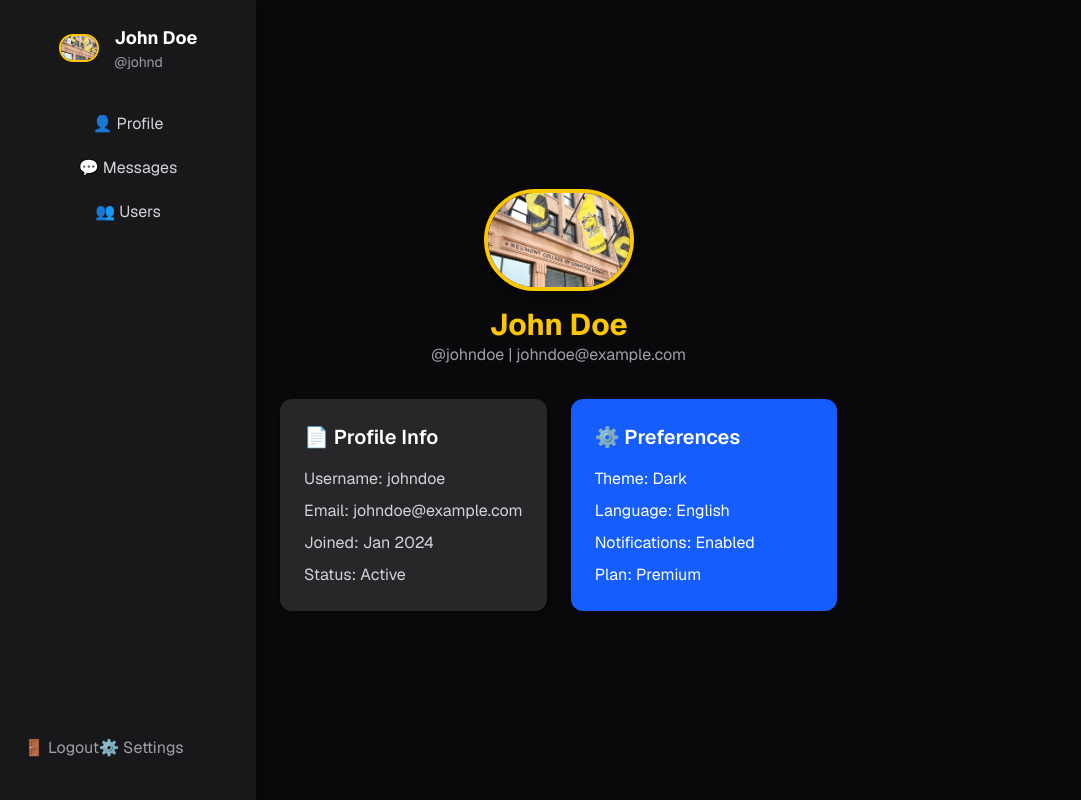
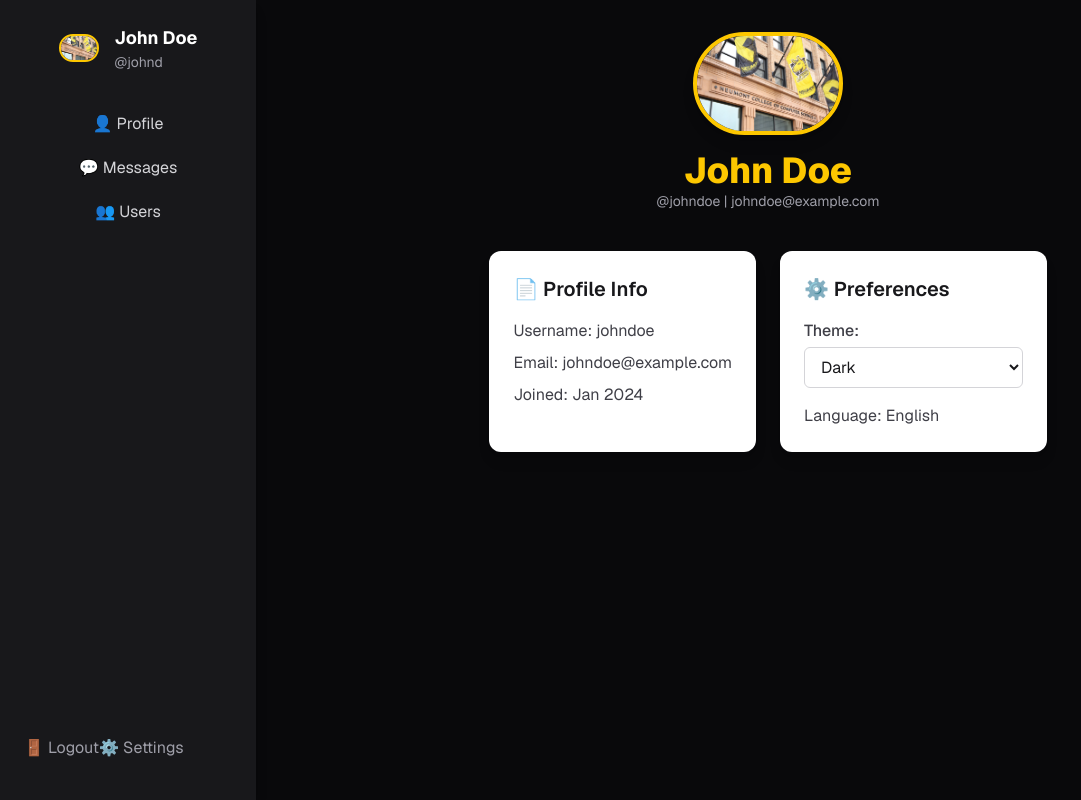
Before and after one commit to timmyjinks/Neumont-Marketplace, a Next.js app in the folder frontend/: page /profile in a window 1280 px wide. Shown: the whole page, without its empty margins (0-1081 px from the left). Built offline with nearby package versions, Linux system fonts and the light colour scheme.

Commit message:
simple profile page

```diff
--- a/frontend/app/profile/page.tsx
+++ b/frontend/app/profile/page.tsx
@@ -1,16 +1,34 @@
+"use client";
 import Image from "next/image";
 import bgImg from "@/public/Neumontt.jpg";
-import SideBar  from "@/componets/profile-side";
+import SideBar from "@/componets/profile-side";
+import { useState, useEffect } from "react";
 
 export default function ProfileDashboard() {
+  const [theme, setTheme] = useState("dark");
+
+  useEffect(() => {
+    const storedTheme = localStorage.getItem("theme");
+    if (storedTheme) setTheme(storedTheme);
+  }, []);
+
+  useEffect(() => {
+    document.documentElement.classList.toggle("dark", theme === "dark");
+    localStorage.setItem("theme", theme);
+  }, [theme]);
+
   return (
-    <div className="flex h-screen w-full bg-zinc-950 text-white font-sans">
-
+    <div
+      className={`relative flex h-screen w-full font-sans overflow-hidden transition-colors duration-300 ${
+        theme === "dark" ? "bg-zinc-950 text-white" : "bg-white text-zinc-900"
+      }`}
+    >
       {/* Sidebar */}
-      <SideBar  />
+      <SideBar />
 
       {/* Main Content */}
-      <main className="justify-center items-center p-6 flex flex-col">
+      <main className="relative flex flex-col flex-1 overflow-y-auto p-8 space-y-10">
+        {/* Header */}
         <div className="flex flex-col items-center">
           <Image
             src={bgImg}
@@ -19,30 +37,38 @@ export default function ProfileDashboard() {
             height={150}
             className="rounded-full border-4 border-yellow-400 shadow-lg mb-4"
           />
-          <h1 className="text-3xl font-bold text-yellow-400">John Doe</h1>
-          <p className="text-zinc-400 mb-8">@johndoe | johndoe@example.com</p>
+          <h1 className="text-4xl font-extrabold text-yellow-400">John Doe</h1>
+          <p className="text-zinc-400 dark:text-zinc-400 text-sm">@johndoe | johndoe@example.com</p>
         </div>
 
-        <div className="grid grid-cols-1 md:grid-cols-2 gap-6 max-w-4xl mx-auto">
-          {/* Left Block */}
-          <div className="bg-zinc-800 p-6 rounded-xl shadow-md">
-            <h2 className="text-xl font-semibold mb-4">📄 Profile Info</h2>
-            <ul className="space-y-2 text-zinc-300">
+        {/* Info Cards */}
+        <div className="grid grid-cols-1 md:grid-cols-2 gap-6 max-w-5xl mx-auto">
+          {/* Profile Info */}
+          <div className="bg-white dark:bg-zinc-800 p-6 rounded-xl shadow-lg hover:shadow-yellow-500/20 transition duration-300">
+            <h2 className="text-xl font-semibold mb-4 text-zinc-900 dark:text-white">📄 Profile Info</h2>
+            <ul className="space-y-2 text-zinc-700 dark:text-zinc-300">
               <li>Username: johndoe</li>
               <li>Email: johndoe@example.com</li>
               <li>Joined: Jan 2024</li>
-              <li>Status: Active</li>
             </ul>
           </div>
 
-          {/* Right Block */}
-          <div className="bg-blue-600 p-6 rounded-xl shadow-md">
-            <h2 className="text-xl font-semibold mb-4">⚙️ Preferences</h2>
-            <ul className="space-y-2 text-white">
-              <li>Theme: Dark</li>
+          {/* Preferences */}
+          <div className="bg-white dark:bg-zinc-800 p-6 rounded-xl shadow-lg hover:shadow-yellow-500/20 transition duration-300">
+            <h2 className="text-xl font-semibold mb-4 text-zinc-900 dark:text-white">⚙️ Preferences</h2>
+            <ul className="space-y-4 text-zinc-700 dark:text-white">
+              <li className="flex flex-col">
+                <span className="font-medium mb-1">Theme:</span>
+                <select
+                  value={theme}
+                  onChange={(e) => setTheme(e.target.value)}
+                  className="bg-white dark:bg-zinc-900 text-zinc-900 dark:text-white border border-zinc-300 dark:border-zinc-700 rounded-md px-3 py-2 focus:outline-none focus:ring-2 focus:ring-yellow-400"
+                >
+                  <option value="dark">Dark</option>
+                  <option value="light">Light</option>
+                </select>
+              </li>
               <li>Language: English</li>
-              <li>Notifications: Enabled</li>
-              <li>Plan: Premium</li>
             </ul>
           </div>
         </div>
```
